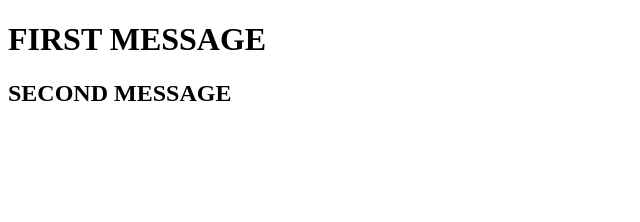
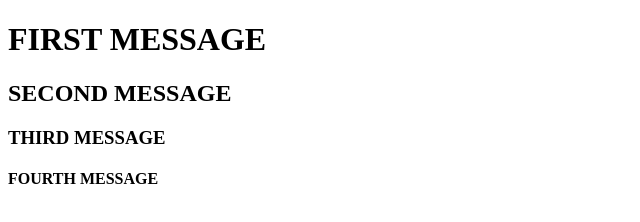
Before and after one commit to kib666/practiceRepo, a plain HTML site: page index.html in a window 1280 px wide. Shown: the whole page, without its empty margins (0-640 px from the left). Drawn offline with Linux system fonts and the light colour scheme.

Commit message:
THIRD AND FOURTH MESSAGE

```diff
--- a/index.html
+++ b/index.html
@@ -6,6 +6,9 @@
     <title>SAMPLE</title>
    <h1> FIRST MESSAGE</h1>
    <h2> SECOND MESSAGE</h2>
+
+   <h3>THIRD MESSAGE</h3>
+   <h4>FOURTH MESSAGE</h4>
 </head>
 <body>
 
```
